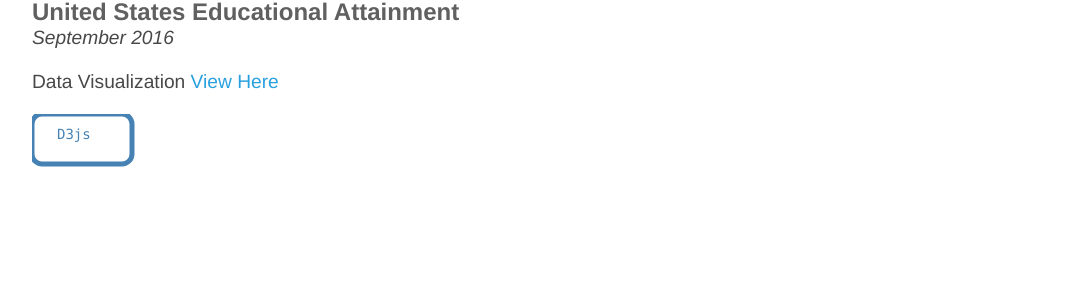
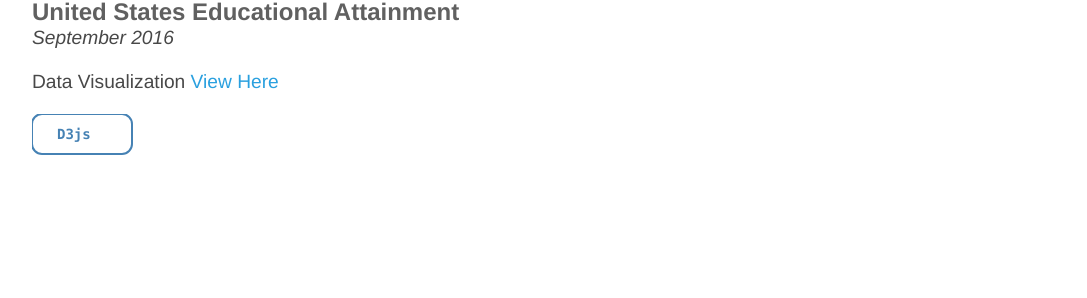
Before and after one commit to NeilBardhan/neilbardhan.github.io, a Jekyll site: the page built from projects/index.html, in a window 1280 px wide. Shown: the part 2971-3269 px from the top of the page, without its empty margins (96-1183 px from the left). Built offline with Jekyll 4.4.1, drawn with Linux system fonts in a browser that asks for light colours.

Commit message:
Update index.html

```diff
--- a/projects/index.html
+++ b/projects/index.html
@@ -141,8 +141,8 @@ title: Projects
 		<p>Data Visualization <a href = "highschool.html">View Here</a> </p>
 		<svg xmlns="http://www.w3.org/2000/svg">
   			<g>
-    				<rect x="0" y="0" rx="10" ry="10" width="100" height="50" style = "stroke:steelblue;stroke-width:5" fill="none"></rect>
-    				<text x="25" y="25" font-family="Consolas,monaco,monospace" font-size="14" fill="steelblue">D3js</text>
+    				<rect x="0" y="0" rx="10" ry="10" width="100" height="40" style = "stroke:steelblue;stroke-width:2" fill="none"></rect>
+    				<text x="25" y="25" font-family="Consolas,monaco,monospace" font-weight="bold" font-size="14" fill="steelblue">D3js</text>
   			</g>
 		</svg>
 
```
